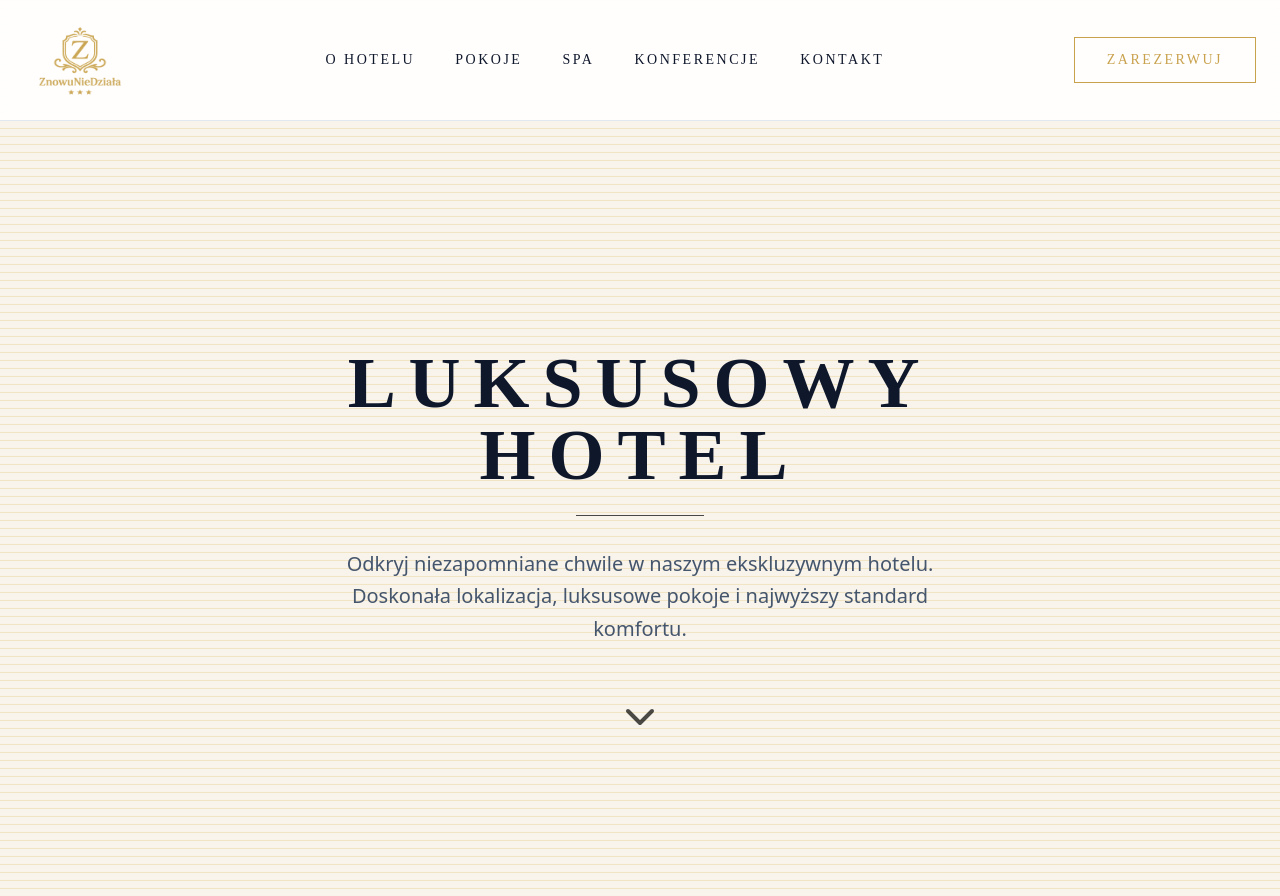
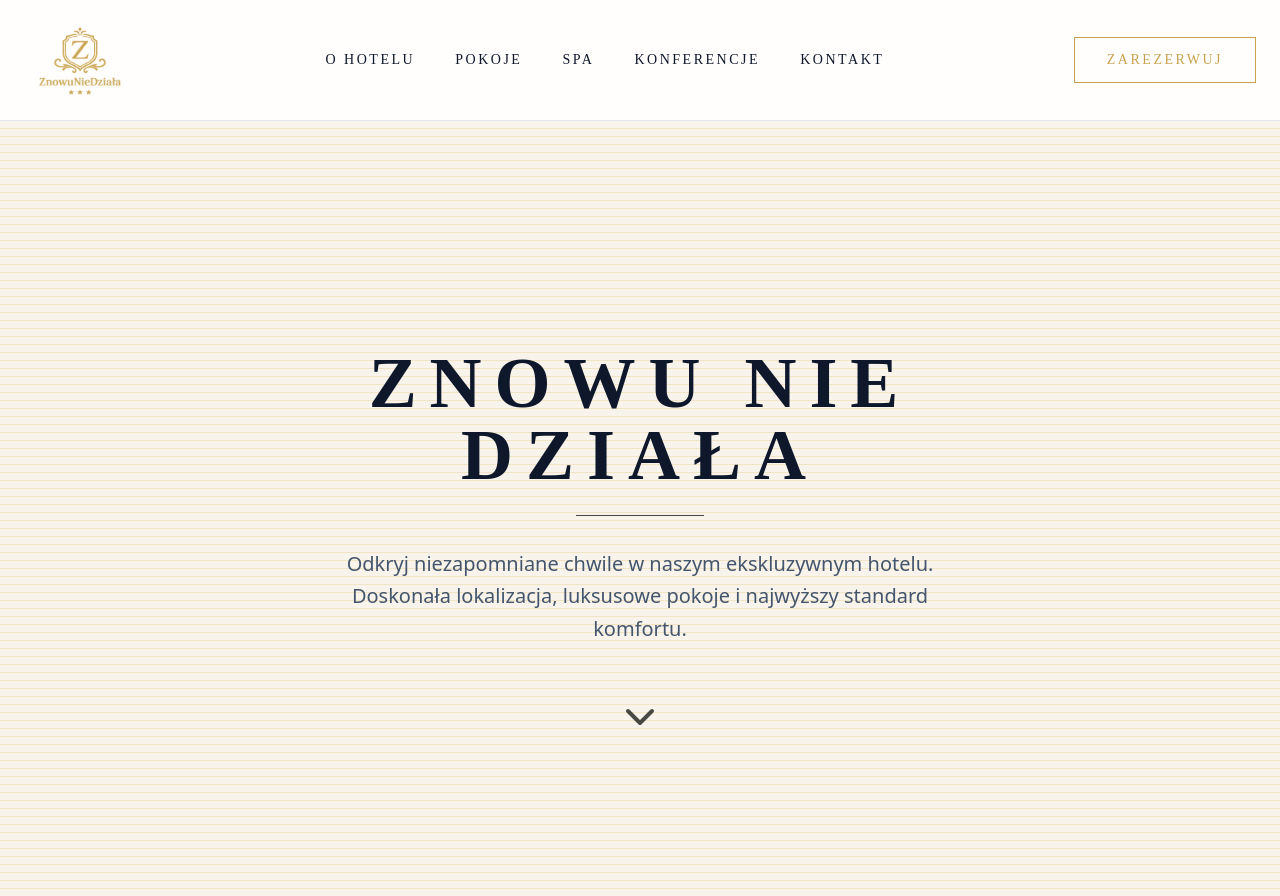
Before and after one commit to chryszcu/hotel-frontend, a React (Vite) app: page / in a window 1280 px wide. Built offline with nearby package versions, Linux system fonts and the light colour scheme.

Commit message:
Zmiana nazwy

```diff
--- a/src/components/customer/HomePage.jsx
+++ b/src/components/customer/HomePage.jsx
@@ -6,7 +6,7 @@ export default function HomePage() {
 
         {/* Nagłówek */}
         <h1 className="font-heading text-5xl md:text-7xl font-bold tracking-[0.18em] mb-6">
-          LUKSUSOWY HOTEL
+          ZNOWU NIE DZIAŁA
         </h1>
 
         {/* Linia */}
```
